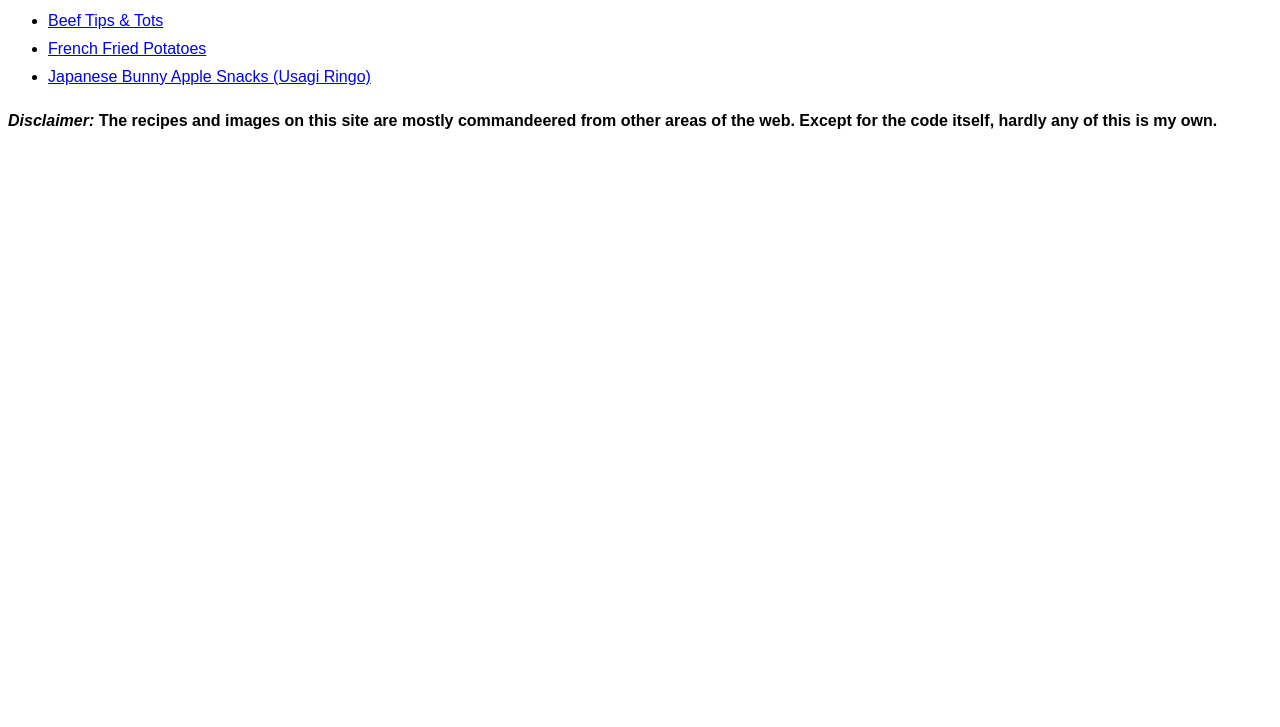
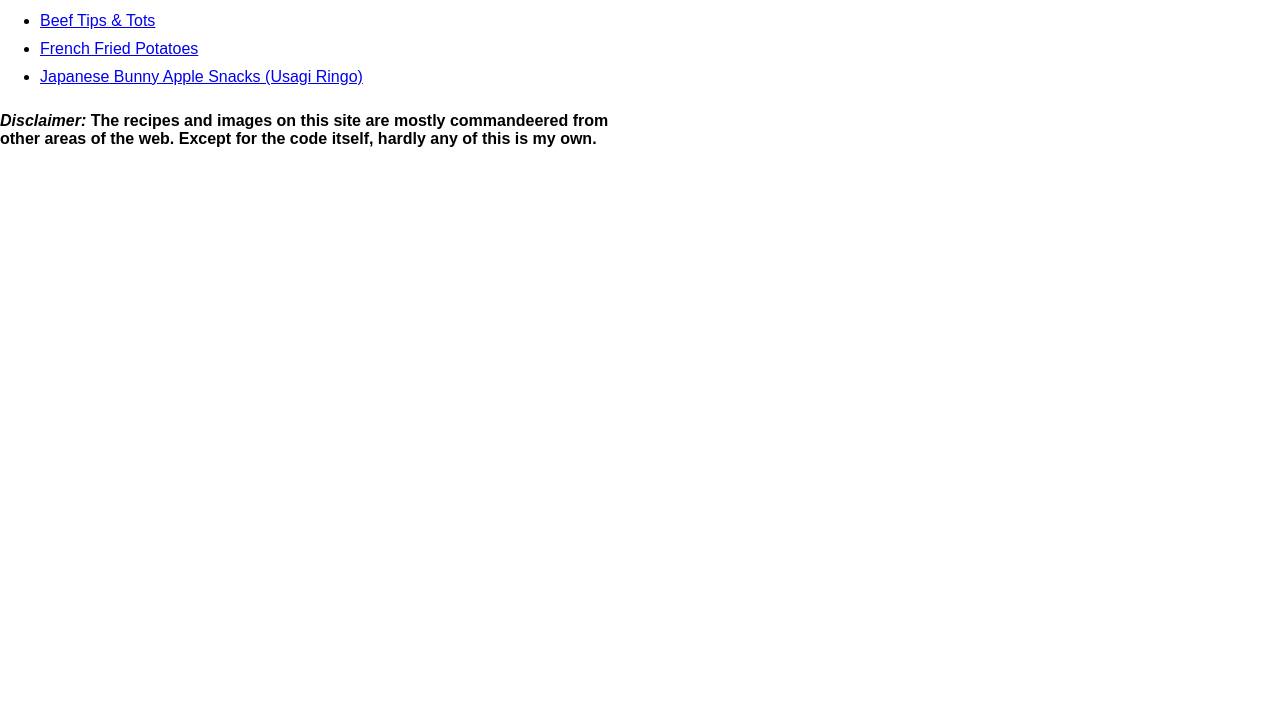
Before and after one commit to Blkshroud/odin-recipes, a plain HTML site: page index.html in a window 1280 px wide. Shown: the part 73-800 px from the top of the page. Drawn offline with Linux system fonts and the light colour scheme.

Commit message:
Updated horizontal spacing of entire site Changed the width and margin of the body

```diff
--- a/css/styles.css
+++ b/css/styles.css
@@ -1,5 +1,10 @@
 * {
     font-family: Arial, Helvetica, sans-serif;
+}
+
+body{
+    width: 50%;
+    margin: 0px;
 }
 
 h1 {
```
